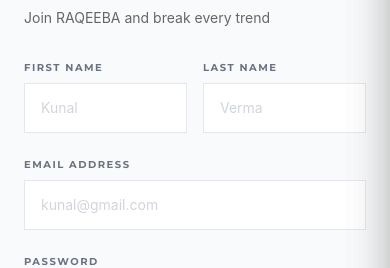
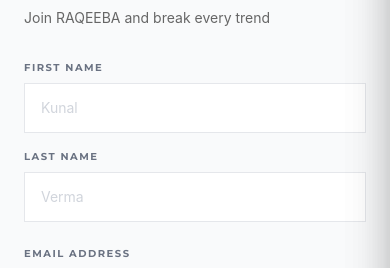
Before and after one commit to Kunal455/Ecommerce, a React (Vite) app in the folder Frontend/: page /register in a window 390 px wide. Shown: the part 341-609 px from the top of the page. Built offline with nearby package versions, Linux system fonts and the light colour scheme; no server answers; a web font is replaced by a local one.

Commit message:
Make Signup page mobile responsive

```diff
--- a/Frontend/src/pages/Signup.jsx
+++ b/Frontend/src/pages/Signup.jsx
@@ -77,8 +77,8 @@
           </div>
         )}
         <form onSubmit={handleSubmit} className="space-y-6">
-          <div className="flex gap-4">
-            <div className="w-1/2">
+          <div className="flex flex-col sm:flex-row gap-4">
+            <div className="w-full sm:w-1/2">
               <label className="block text-[10px] font-bold tracking-[0.15em] text-gray-500 uppercase mb-2">First Name</label>
               <input
                 type="text"
@@ -89,7 +89,7 @@
                 onChange={(e) => setFormData({...formData, firstName: e.target.value})}
               />
             </div>
-            <div className="w-1/2">
+            <div className="w-full sm:w-1/2">
               <label className="block text-[10px] font-bold tracking-[0.15em] text-gray-500 uppercase mb-2">Last Name</label>
               <input
                 type="text"
```
